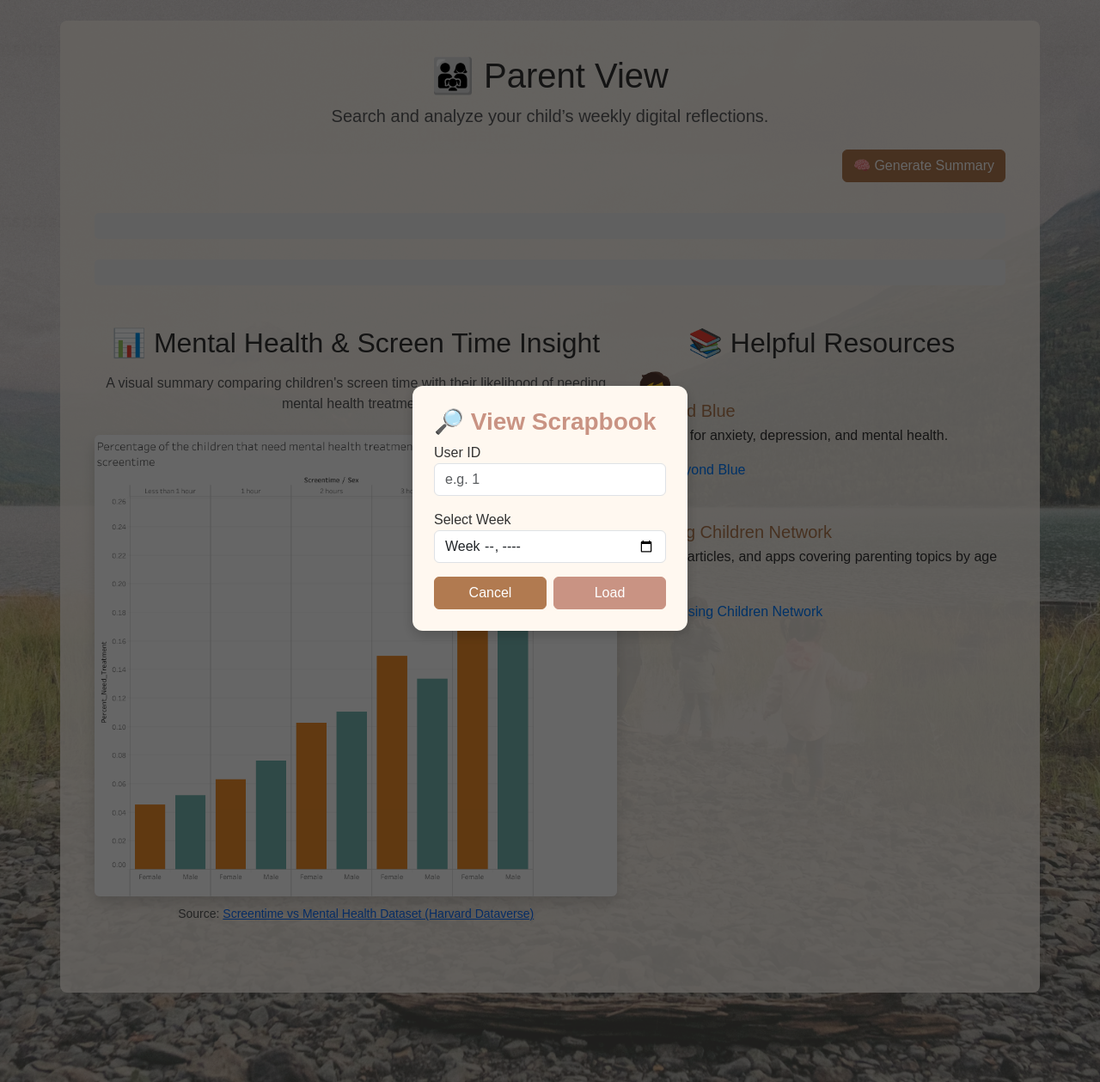
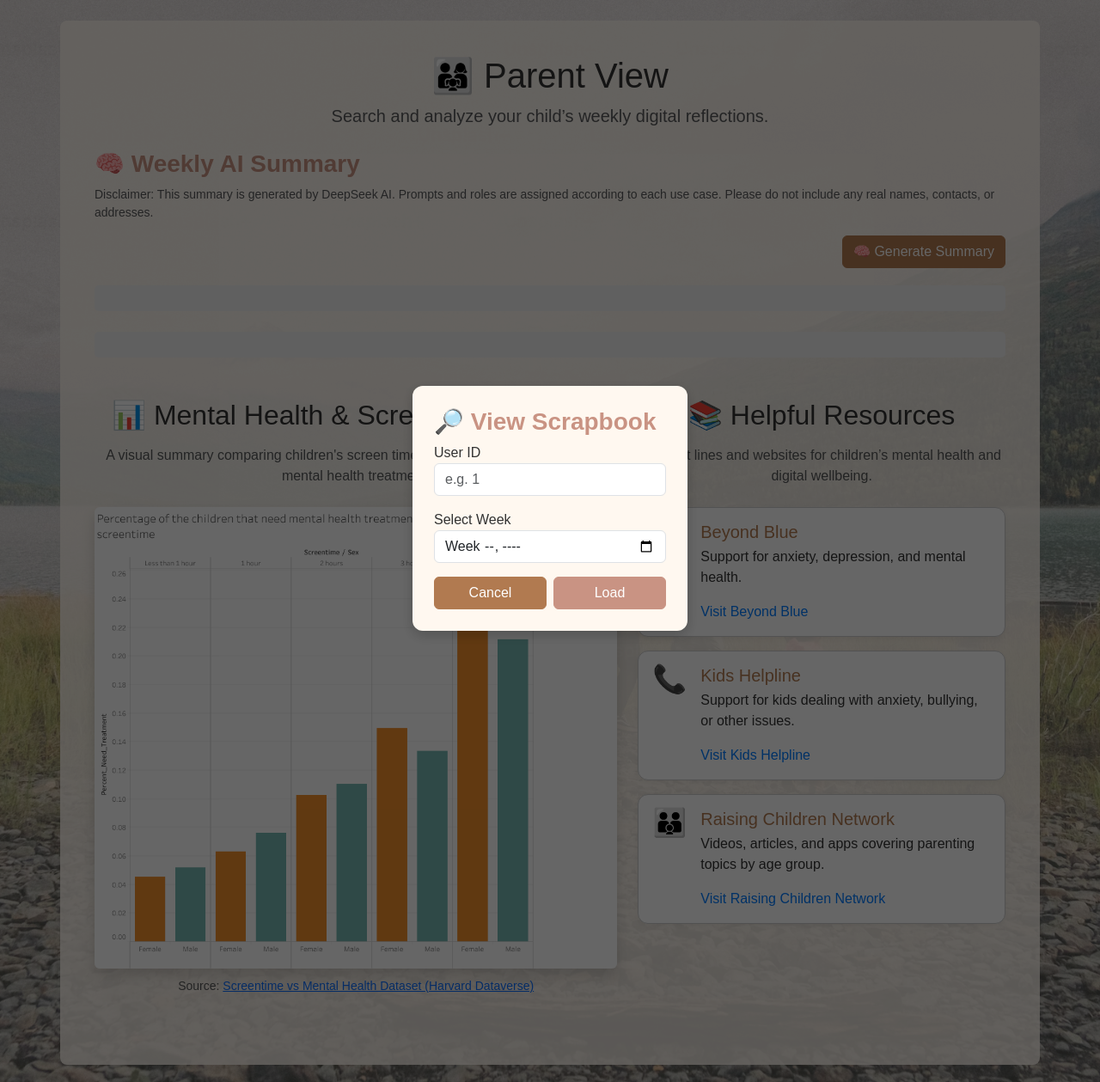
Before and after one commit to HuKaiLiLaJi/FIT5120main, a Python web app: template app/templates/parent.html in a window 1280 px wide. Shown: the part 76-1335 px from the top of the page at 86% size. Run offline with Jinja, Linux system fonts and the light colour scheme; the template is opened without the code that fills it, so the values that code supplies are empty.

Commit message:
Fixed parent view formatting and added generate feedback prompt

```diff
--- a/app/static/parent.js
+++ b/app/static/parent.js
@@ -23,6 +23,10 @@ function confirmParentInputs() {
 
     // Hide the modal popup
     document.getElementById("parent-popup").style.display = "none";
+
+    // Update hidden fields
+    document.getElementById("user-id").value = userId;
+    document.getElementById("week-select").value = weekValue;
 
     // Parse year and week
     const [year, week] = weekValue.split("-W");
@@ -67,27 +71,49 @@ function confirmParentInputs() {
         console.error(err);
         document.getElementById("activity-list").innerHTML = "<p class='text-danger'>Error loading activities.</p>";
       });
+  }
 
-    // 2) Fetch and render AI-generated summary
+  // ---------------------------------------------------
+  // MANUAL SUMMARY BUTTON HANDLER (ONLY BY CLICK)
+  // ---------------------------------------------------
+
+  function generateSummary() {
+    const userId = document.getElementById("user-id").value.trim();
+    const weekValue = document.getElementById("week-select").value;
+
+    if (!userId || !weekValue) {
+      alert("Please enter a valid User ID and select a week.");
+      return;
+    }
+
+    const [year, week] = weekValue.split("-W");
+    const summaryBox = document.getElementById("summary");
+    summaryBox.innerHTML = '<div class="alert alert-secondary"><em>⏳ Generating summary...</em></div>';
+
     fetch(`/generate-summary?user_id=${encodeURIComponent(userId)}&year=${encodeURIComponent(year)}&week=${encodeURIComponent(week)}`)
       .then(res => {
         if (!res.ok) throw new Error("Summary generation failed");
         return res.json();
       })
       .then(data => {
-        document.getElementById("summary").innerHTML = `<div class="alert alert-light">${data.summary}</div>`;
+        const markdown = data.summary || "No summary available.";
+        summaryBox.innerHTML = `
+          <div class="alert alert-info">
+            <h5>Weekly Summary</h5>
+            ${marked.parse(markdown)}
+          </div>
+        `;
       })
       .catch(err => {
         console.error(err);
-        document.getElementById("summary").innerHTML = "<p class='text-danger'>Error generating summary.</p>";
+        summaryBox.innerHTML = "<div class='alert alert-danger'>❌ Error generating summary.</div>";
       });
   }
 
-  // Optional cancel function if you have a cancel button
+  // ---------------------------------------------------
+  // OPTIONAL CANCEL BUTTON
+  // ---------------------------------------------------
+
   function cancelParentInputs() {
     document.getElementById("parent-popup").style.display = "none";
   }
-
-  // ---------------------------------------------------
-  // EXISTING FUNCTIONS (keep any others you need below)
-  // ---------------------------------------------------
--- a/app/templates/parent.html
+++ b/app/templates/parent.html
@@ -20,30 +20,15 @@
       <h3>🔎 View Scrapbook</h3>
 
       <label for="popup-user-id">User ID</label>
-      <input
-        type="number"
-        id="popup-user-id"
-        placeholder="e.g. 1"
-        class="form-control mb-3"
-      >
+      <input type="number" id="popup-user-id" placeholder="e.g. 1" class="form-control mb-3">
 
       <form id="week-form" onsubmit="event.preventDefault(); confirmParentInputs();">
-        <!-- Native HTML5 week picker -->
         <div class="nativeWeekPicker mb-3">
           <label for="popup-week">Select Week</label>
-          <input
-            id="popup-week"
-            type="week"
-            name="week"
-            min="2020-W01"
-            max="2030-W53"
-            required
-            class="form-control"
-          />
+          <input id="popup-week" type="week" name="week" min="2020-W01" max="2030-W53" required class="form-control"/>
           <span class="validity"></span>
         </div>
 
-        <!-- Fallback for Safari/Firefox -->
         <p class="fallbackLabel">Select Week</p>
         <div class="fallbackWeekPicker mb-3">
           <div class="d-flex gap-3 align-items-end">
@@ -60,70 +45,71 @@
       </form>
 
       <div class="d-flex justify-content-between gap-2">
-        <button
-          class="btn btn-secondary w-50"
-          onclick="window.location.href='/'"
-        >
-          Cancel
-        </button>
-        <button
-          class="btn btn-primary w-50"
-          onclick="confirmParentInputs()"
-        >
-          Load
-        </button>
+        <button class="btn btn-secondary w-50" onclick="window.location.href='/'">Cancel</button>
+        <button class="btn btn-primary w-50" onclick="confirmParentInputs()">Load</button>
       </div>
     </div>
   </div>
 
-  <div class="text-end">
-    <button
-      class="btn btn-secondary mb-3"
-      onclick="generateSummary()"
-    >
-      🧠 Generate Summary
-    </button>
+  <!-- Hidden Fields -->
+  <input type="hidden" id="user-id">
+  <input type="hidden" id="week-select">
+
+  <!-- AI‐Generated Summary -->
+  <div class="mt-4">
+    <h3>🧠 Weekly AI Summary</h3>
+    <p class="text-muted small mb-3">
+      Disclaimer: This summary is generated by DeepSeek AI. Prompts and roles are assigned according to each use case. Please do not include any real names, contacts, or addresses.
+    </p>
+    <div class="text-end mb-3">
+      <button class="btn btn-secondary" onclick="generateSummary()">🧠 Generate Summary</button>
+    </div>
+    <div id="summary" class="summary"></div>
   </div>
 
-  <div id="activity-list" class="results"></div>
-  <div id="summary" class="summary mt-4"></div>
+  <!-- Activity Entries -->
+  <div id="activity-list" class="results mt-4"></div>
 
-  <!-- Insight & Resources: Side-by-side layout -->
+  <!-- Insight & Resources -->
   <div class="row mt-5" id="insight-resources">
     <div class="col-md-7 mb-4">
       <h2 class="mb-3 text-center">📊 Mental Health & Screen Time Insight</h2>
       <p class="text-muted text-center mb-4">
         A visual summary comparing children's screen time with their likelihood of needing mental health treatment.
       </p>
-      <img
-        src="{{ url_for('static', filename='assets/Mental Health.jpg') }}"
-        alt="Mental Health and Screen Time Chart"
+      <img src="{{ url_for('static', filename='assets/Mental Health.jpg') }}" alt="Mental Health and Screen Time Chart"
            class="img-fluid rounded shadow w-100"
-        style="max-height: 650px; object-fit: contain;"
-      >
+           style="max-height: 650px; object-fit: contain;">
       <p class="text-center mt-2">
         <small class="text-muted">
           Source:
-          <a
-            href="https://dataverse.harvard.edu/d...i:10.7910/DVN/1WWCA5"
-            target="_blank"
-            rel="noopener noreferrer"
-          >
+          <a href="https://dataverse.harvard.edu/dataset.xhtml?persistentId=doi:10.7910/DVN/1WWCA5"
+             target="_blank" rel="noopener noreferrer">
             Screentime vs Mental Health Dataset (Harvard Dataverse)
           </a>
         </small>
       </p>
     </div>
-    <div class="col-md-5">
-      <h2 class="mb-3 text-center">📚 Helpful Resources</h2>
+
+    <div class="col-md-5" id="supporting-resources">
+      <h2 class="text-center mb-3">📚 Helpful Resources</h2>
+      <p class="text-muted text-center mb-4">
+        Support lines and websites for children’s mental health and digital wellbeing.
+      </p>
       <div class="resource-card mb-3">
         <div class="resource-icon">🧒</div>
         <div>
           <h5 class="resource-title">Beyond Blue</h5>
           <p>Support for anxiety, depression, and mental health.</p>
-          <a href="https://www.beyondblue.org.au/" target="_blank">
-            Visit Beyond Blue
-          </a>
+          <a href="https://www.beyondblue.org.au/" target="_blank">Visit Beyond Blue</a>
+        </div>
+      </div>
+      <div class="resource-card mb-3">
+        <div class="resource-icon">📞</div>
+        <div>
+          <h5 class="resource-title">Kids Helpline</h5>
+          <p>Support for kids dealing with anxiety, bullying, or other issues.</p>
+          <a href="https://kidshelpline.com.au/" target="_blank">Visit Kids Helpline</a>
         </div>
       </div>
       <div class="resource-card">
@@ -131,9 +117,7 @@
         <div>
           <h5 class="resource-title">Raising Children Network</h5>
           <p>Videos, articles, and apps covering parenting topics by age group.</p>
-          <a href="https://raisingchildren.net.au/" target="_blank">
-            Visit Raising Children Network
-          </a>
+          <a href="https://raisingchildren.net.au/" target="_blank">Visit Raising Children Network</a>
         </div>
       </div>
     </div>
@@ -142,104 +126,84 @@
 {% endblock %}
 
 {% block extra_scripts %}
+<script src="{{ url_for('static', filename='parent.js') }}"></script>
 <script>
-    document.addEventListener("DOMContentLoaded", function() {
-      const nativePicker   = document.querySelector(".nativeWeekPicker");
+  document.addEventListener("DOMContentLoaded", function () {
+    const nativePicker = document.querySelector(".nativeWeekPicker");
     const fallbackPicker = document.querySelector(".fallbackWeekPicker");
-      const fallbackLabel  = document.querySelector(".fallbackLabel");
-      const testInput      = document.createElement("input");
+    const fallbackLabel = document.querySelector(".fallbackLabel");
+    const testInput = document.createElement("input");
 
-      // hide fallback by default
     fallbackPicker.style.display = "none";
-      fallbackLabel.style.display  = "none";
+    fallbackLabel.style.display = "none";
 
-      // feature-detect <input type="week">
     testInput.type = "week";
     if (testInput.type === "text") {
-        // show fallback
-        nativePicker.style.display   = "none";
+      nativePicker.style.display = "none";
       fallbackPicker.style.display = "block";
-        fallbackLabel.style.display  = "block";
+      fallbackLabel.style.display = "block";
+
+      const yearSelect = document.getElementById("fallbackYear");
+      const weekSelect = document.getElementById("fallbackWeek");
 
       populateYears();
-        // initial weeks for the default year
-        const yearSelect = document.querySelector("#fallbackYear");
       populateWeeks(yearSelect.value);
 
-        // update weeks when year changes
       yearSelect.addEventListener("change", () => {
         populateWeeks(yearSelect.value);
       });
     }
 
-      // compute the Monday of ISO week
+    function getISOWeekNumber(d) {
+      const date = new Date(Date.UTC(d.getFullYear(), d.getMonth(), d.getDate()));
+      date.setUTCDate(date.getUTCDate() + 4 - (date.getUTCDay() || 7));
+      const yearStart = new Date(Date.UTC(date.getUTCFullYear(), 0, 1));
+      return Math.ceil((((date - yearStart) / 86400000) + 1) / 7);
+    }
+
+    function weeksInYear(year) {
+      return getISOWeekNumber(new Date(year, 11, 28));
+    }
+
     function getISOWeekStart(year, week) {
       const jan4 = new Date(year, 0, 4);
       const day = jan4.getDay() || 7;
-        const isoWeek1Monday = new Date(jan4);
-        isoWeek1Monday.setDate(jan4.getDate() - (day - 1));
-        const weekStart = new Date(isoWeek1Monday);
-        weekStart.setDate(isoWeek1Monday.getDate() + (week - 1) * 7);
-        return weekStart;
+      const mon = new Date(jan4);
+      mon.setDate(jan4.getDate() - (day - 1) + (week - 1) * 7);
+      return mon;
     }
 
-      // get ISO week number of a date
-      function getISOWeekNumber(date) {
-        const tmp = new Date(date.valueOf());
-        const day = tmp.getDay() || 7;
-        tmp.setDate(tmp.getDate() + 4 - day);
-        const yearStart = new Date(Date.UTC(tmp.getFullYear(), 0, 1));
-        return Math.ceil((((tmp - yearStart) / 86400000) + 1) / 7);
+    function formatDate(d) {
+      return d.toLocaleDateString('en-GB', { day: 'numeric', month: 'short' });
     }
 
-      // how many ISO weeks in a year
-      function weeksInYear(year) {
-        const dec31 = new Date(year, 11, 31);
-        const w = getISOWeekNumber(dec31);
-        return w === 1 ? 52 : w;
+    function populateYears() {
+      const select = document.getElementById("fallbackYear");
+      const currentYear = new Date().getFullYear();
+      for (let y = currentYear - 5; y <= currentYear + 5; y++) {
+        const opt = document.createElement("option");
+        opt.value = y;
+        opt.textContent = y;
+        if (y === currentYear) opt.selected = true;
+        select.appendChild(opt);
+      }
     }
 
-      // human‐friendly date formatting (e.g. "1 Jan")
-      function formatDate(date) {
-        return date.toLocaleDateString('en-GB', {
-          day:   'numeric',
-          month: 'short'
-        });
-      }
-
-      // fill the week <select> with "W01 (1 Jan – 7 Jan)" etc.
     function populateWeeks(year) {
-        const weekSelect = document.querySelector("#fallbackWeek");
-        weekSelect.innerHTML = "";
+      const select = document.getElementById("fallbackWeek");
+      select.innerHTML = "";
       const total = weeksInYear(parseInt(year, 10));
       for (let i = 1; i <= total; i++) {
         const start = getISOWeekStart(year, i);
-          const end   = new Date(start);
+        const end = new Date(start);
         end.setDate(start.getDate() + 6);
-          const num   = i < 10 ? `0${i}` : `${i}`;
-          const label = `${num} (${formatDate(start)} – ${formatDate(end)})`;
-          const opt   = document.createElement("option");
-          opt.value       = num;
-          opt.textContent = label;
-          weekSelect.appendChild(opt);
-        }
-      }
-
-      // fill the year <select>
-      function populateYears() {
-        const yearSelect  = document.querySelector("#fallbackYear");
-        const currentYear = new Date().getFullYear();
-        for (let y = currentYear - 5; y <= currentYear + 5; y++) {
+        const num = i < 10 ? `0${i}` : `${i}`;
         const opt = document.createElement("option");
-          opt.value       = y;
-          opt.textContent = y;
-          if (y === currentYear) opt.selected = true;
-          yearSelect.appendChild(opt);
+        opt.value = num;
+        opt.textContent = `${num} (${formatDate(start)} – ${formatDate(end)})`;
+        select.appendChild(opt);
       }
     }
   });
 </script>
-
-  <!-- existing logic for fetching & rendering -->
-  <script src="{{ url_for('static', filename='parent.js') }}"></script>
 {% endblock %}
```
Lines whose indentation alone changed are shown as unchanged.
